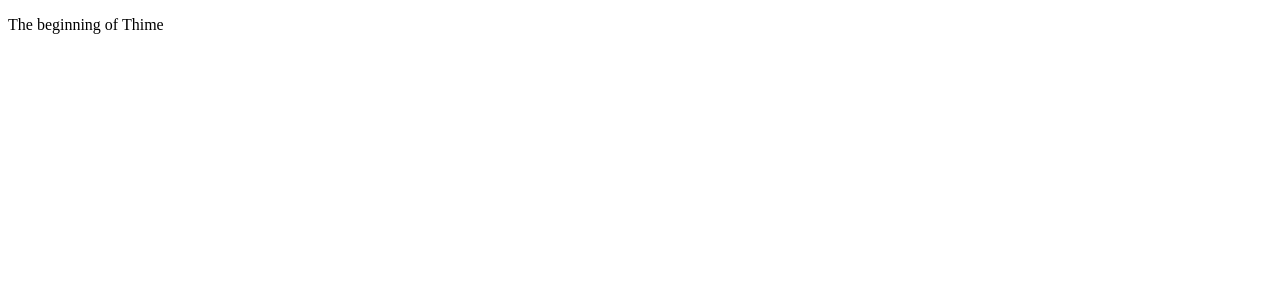
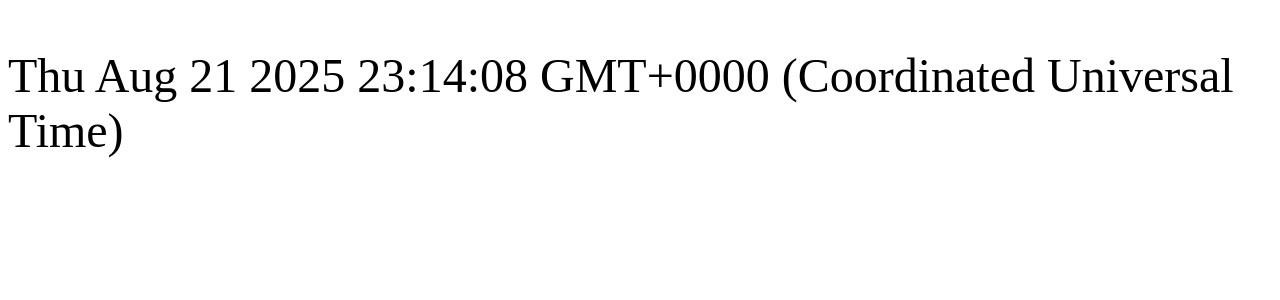
Before and after one commit to GragonGit/Thime, a Nuxt app: page /debugThime in a window 1280 px wide. Shown: the top 300 px of the page. Built offline with nearby package versions, Linux system fonts and the light colour scheme.

Commit message:
Added debug page

```diff
--- a/app/app.vue
+++ b/app/app.vue
@@ -1,3 +1,8 @@
 <template>
-  <p>The beginning of Thime</p>
+<NuxtPage :thime="thime" />
 </template>
+
+<script setup lang="ts">
+import { useThime } from '~/composables/useThime';
+const thime = useThime();
+</script>
--- /dev/null
+++ b/app/pages/debugThime.vue
@@ -0,0 +1,13 @@
+<template>
+<p> {{ thime.date.value }} </p>
+</template>
+
+<script setup lang="ts">
+defineProps<{ thime: ReturnType<typeof useThime> }>();
+</script>
+
+<style lang="sass" scoped>
+p
+  font-size: xxx-large
+  justify-self: center
+</style>
--- a/nuxt.config.ts
+++ b/nuxt.config.ts
@@ -3,6 +3,13 @@
   compatibilityDate: '2025-07-15',
   devtools: { enabled: true },
   css: ['~/assets/style/main.sass'],
+
+  routeRules: {
+    "/": {
+      redirect: "/debugThime",
+    },
+  },
+
   modules: [
     '@nuxt/eslint',
     '@nuxt/icon'
```
